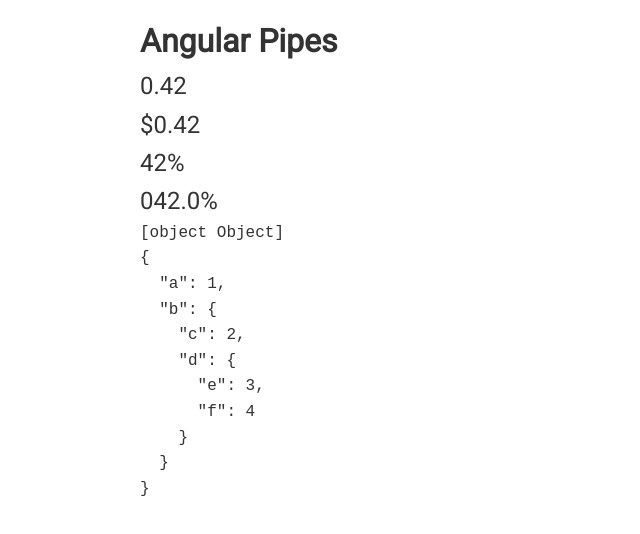
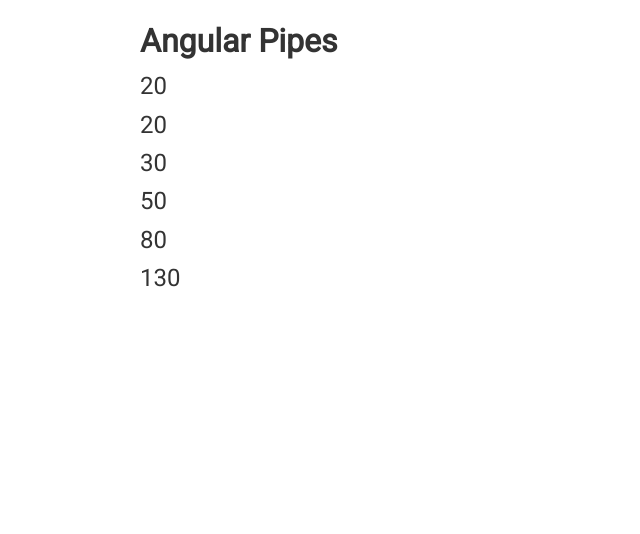
Before and after one commit to Comprehensher/angular-conspect, an Angular app: page / in a window 1280 px wide. Shown: the top 534 px of the page, without its empty margins (0-640 px from the left). Built offline with nearby package versions, Linux system fonts and the light colour scheme.

Commit message:
Create your own Pipe. Our pipe multiply one figure by another

```diff
--- a/src/app/app.component.html
+++ b/src/app/app.component.html
@@ -1,37 +1,16 @@
 <div class="container">
   <h1>Angular Pipes</h1>
 
-  <p>
-  <!--Output: 0.42-->
-    {{float}}
-  </p>
-  <p>
-    <!--Output: $0.42-->
-    {{float | currency}}
-  </p>
-  <p>
-    <!--Output: 42%-->
-    {{float | percent}}
-  </p>
-  <p>
-    <!--Output: 042.0%%-->
-    {{float | percent:'3.1-2'}}
-  </p>
-
-  <!--Output: [object Object] -->
-  <pre>{{obj}}</pre>
-
-  <!--Output: {
-  "a": 1,
-  "b": {
-    "c": 2,
-    "d": {
-      "e": 3,
-      "f": 4
-    }
-  }
-} -->
-  <pre>{{obj | json }}</pre>
-
-<!--  See more formats for pipes at site: https://angular.io/api filter by pipe-->
+  <!--Output:20-->
+  <p>{{10 | mult}}</p>
+  <!--Output:20-->
+  <p>{{10 | mult:2}}</p>
+  <!--Output:30-->
+  <p>{{10 | mult:3}}</p>
+  <!--Output:50-->
+  <p>{{10 | mult:5}}
+    <!--Output:80-->
+  <p>{{10 | mult:8}}</p>
+  <!--Output:130-->
+  <p>{{10 | mult:13}}</p>
 </div>
--- a/src/app/app.component.ts
+++ b/src/app/app.component.ts
@@ -6,22 +6,5 @@
   styleUrls: ['./app.component.scss']
 })
 export class AppComponent {
-  e: number = Math.E
 
-  str = 'hello world'
-
-  date: Date = new Date()
-
-  float = 0.42
-
-  obj = {
-    a: 1,
-    b: {
-      c: 2,
-      d: {
-        e: 3,
-        f: 4
-      }
-    }
-  }
 }
--- a/src/app/app.module.ts
+++ b/src/app/app.module.ts
@@ -3,10 +3,12 @@
 
 import { AppComponent } from './app.component';
 import {FormsModule} from "@angular/forms";
+import {MultByPipe} from "./pipes/mult-by.pipe";
 
 @NgModule({
   declarations: [
-    AppComponent
+    AppComponent,
+    MultByPipe
   ],
   imports: [
     BrowserModule,
--- /dev/null
+++ b/src/app/pipes/mult-by.pipe.ts
@@ -0,0 +1,13 @@
+import {Pipe, PipeTransform} from "@angular/core";
+
+// по какому названию мы будет обращаться к пайпу - укажем mult
+@Pipe({
+  name: 'mult'
+})
+export class MultByPipe implements PipeTransform {
+  // принимаем значения и трансформируем в этой функции
+  transform(num: number, pow: number = 2): number {
+    return num * pow
+  }
+
+}
```
